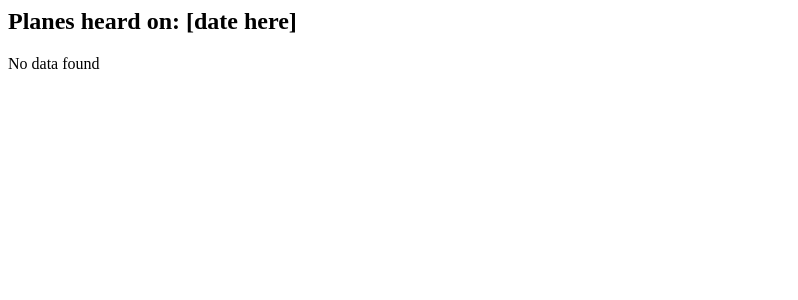
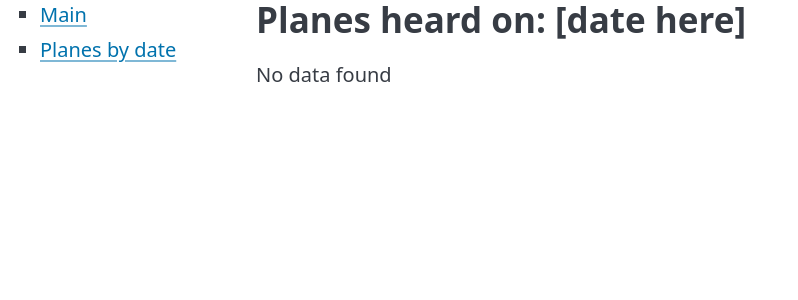
Before and after one commit to kevinhooke/adsb_dashboard, a Django app: template dashboard/templates/planesByDate.html in a window 1280 px wide. Shown: the top 300 px of the page, without its empty margins (0-798 px from the left). Run offline with Django 5.2, Linux system fonts and the light colour scheme; the template is opened without the code that fills it, so the values that code supplies are empty.

Commit message:
feat: added leftnav include

```diff
--- /dev/null
+++ b/dashboard/templates/includes/leftnav.html
@@ -0,0 +1,4 @@
+<ul>
+    <li><a href="/dashboard">Main</a></li>
+    <li><a href="/dashboard/planesByDate">Planes by date</a></li>
+</ul>
--- a/dashboard/templates/index.html
+++ b/dashboard/templates/index.html
@@ -7,7 +7,7 @@
     <body>
         <div class="row">
             <div class="leftnav_column">
-                Left nav here
+                {% include "includes/leftnav.html" %}
             </div>
             <div class="main_column">
 
--- a/dashboard/templates/planesByDate.html
+++ b/dashboard/templates/planesByDate.html
@@ -1,5 +1,15 @@
+{% load static %}
 <html>
+    <head>
+        <link rel="stylesheet" href="{% static 'main.css' %}">
+        <link rel="stylesheet" href="{% static 'pico-main/css/pico.min.css' %}">
+    </head>
     <body>
+        <div class="row">
+            <div class="leftnav_column">
+                {% include "includes/leftnav.html" %}
+            </div>
+            <div class="main_column">
             <h2>Planes heard on: [date here]</h2>
                 {% if latest_sbs_messages %}
                     {% for message in latest_sbs_messages %}
@@ -8,5 +18,7 @@
                 {% else %}
                     <p>No data found</p>
                 {% endif %}
+            </div>
+        </div>
     </body>
 </html>
```
Lines whose indentation alone changed are shown as unchanged.
